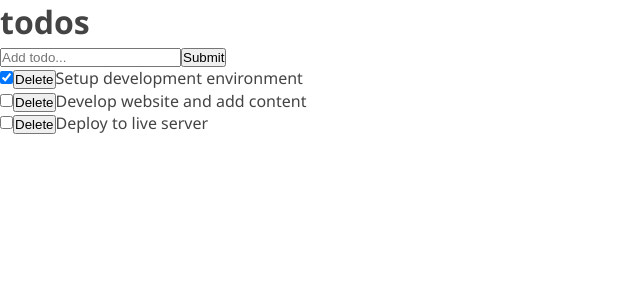
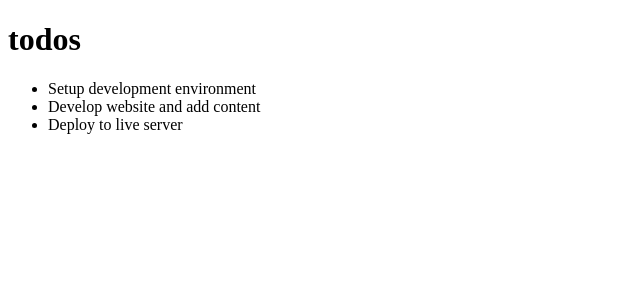
Before and after one commit to HeroIPmonkey/React_exercise, a React (Create React App) app: page / in a window 1280 px wide. Shown: the top 300 px of the page, without its empty margins (0-640 px from the left). Built offline with nearby package versions, Linux system fonts and the light colour scheme.

Commit message:
React Tutorial From Scratch: A Step-by-Step Guide (2021)

```diff
--- a/package.json
+++ b/package.json
@@ -9,7 +9,6 @@
     "react": "^17.0.1",
     "react-dom": "^17.0.1",
     "react-scripts": "4.0.3",
-    "uuid": "^8.3.2",
     "web-vitals": "^1.1.0"
   },
   "scripts": {
--- a/src/App.css
+++ b/src/App.css
@@ -1,13 +1,38 @@
-* {
-  box-sizing: border-box;
-  margin: 0;
-  padding: 0;
+.App {
+  text-align: center;
 }
 
-body {
-  font-family: "Segoe UI", Arial, sans-serif;
-  line-height: 1.4;
-  color: #444;
-  background: #fff;
-  height: 100vh;
+.App-logo {
+  height: 40vmin;
+  pointer-events: none;
 }
+
+@media (prefers-reduced-motion: no-preference) {
+  .App-logo {
+    animation: App-logo-spin infinite 20s linear;
+  }
+}
+
+.App-header {
+  background-color: #282c34;
+  min-height: 100vh;
+  display: flex;
+  flex-direction: column;
+  align-items: center;
+  justify-content: center;
+  font-size: calc(10px + 2vmin);
+  color: white;
+}
+
+.App-link {
+  color: #61dafb;
+}
+
+@keyframes App-logo-spin {
+  from {
+    transform: rotate(0deg);
+  }
+  to {
+    transform: rotate(360deg);
+  }
+}
--- a/src/components/InputTodo.js
+++ /dev/null
@@ -1,39 +0,0 @@
-import React, { Component } from "react"
-
-class InputTodo extends Component {
-  state = {
-    title: "",
-  }
-  onChange = e => {
-    console.log(e.target.name);
-    this.setState({
-      // [e.target.name]: e.target.value,
-      title: e.target.value,
-    })
-  }
-  handleSubmit = e => {
-    e.preventDefault();
-    if (this.state.title.trim()){
-      this.props.addTodoProps(this.state.title);
-      this.setState({
-        title:""
-      });
-    }
-
-  };
-  render() {
-    return (
-      <form onSubmit={this.handleSubmit}>
-        <input
-          type="text"
-          placeholder="Add todo..."
-          value={this.state.title}
-          name="title"
-          onChange={this.onChange}
-        />
-        <button>Submit</button>
-      </form>
-    )
-  }
-}
-export default InputTodo
--- a/src/components/TodoContainer.js
+++ b/src/components/TodoContainer.js
@@ -1,60 +1,25 @@
 import React from 'react'
 import TodosList from "./TodosList";
 import Header from "./Header"
-import InputTodo from "./InputTodo"
-import {v4 as uuidv4} from "uuid";
 class TodoContainer extends React.Component {
   state = {
     todos: [
       {
-        id: uuidv4(),
+        id: 1,
         title: "Setup development environment",
         completed: true
       },
       {
-        id: uuidv4(),
+        id: 2,
         title: "Develop website and add content",
         completed: false
       },
       {
-        id: uuidv4(),
+        id: 3,
         title: "Deploy to live server",
         completed: false
       }
     ]
-  };
-  handleChange = id => {
-    this.setState({
-      todos: this.state.todos.map(todo => {
-        if (todo.id === id) {
-          return{
-            ...todo,
-            completed: !todo.completed,
-          }
-
-        }
-        return todo;
-      })
-    });
-  };
-  delTodo = id => {
-    this.setState({
-      todos:[
-        ...this.state.todos.filter(todo=>{
-          return todo.id !== id;
-        })
-      ]
-    });
-  };
-  addTodoItem = title => {
-    const newTodo = {
-      id: uuidv4(),
-      title: title,
-      completed: false
-    };
-    this.setState({
-      todos: [...this.state.todos, newTodo]
-    });
   };
   render(){
     return(
@@ -73,12 +38,7 @@ class TodoContainer extends React.Component {
       // </ul>
       <div>
         <Header />
-        <InputTodo addTodoProps={this.addTodoItem} />
-        <TodosList
-          todos={this.state.todos}
-          handleChangeProps={this.handleChange}
-          deleteTodoProps = {this.delTodo}
-        />
+        <TodosList todos={this.state.todos} />
       </div>
     )
   }
--- a/src/components/TodoItem.js
+++ b/src/components/TodoItem.js
@@ -3,14 +3,7 @@ import React from "react";
 class TodoItem extends React.Component {
   render() {
     return(
-      <li>
-        <input type="checkbox"
-        checked={this.props.todo.completed}
-        onChange={() => this.props.handleChangeProps(this.props.todo.id)}/>
-        <button onClick={()=>this.props.deleteTodoProps(this.props.todo.id)}>Delete</button>
-        {this.props.todo.title}
-
-      </li>
+      <li>{this.props.todo.title}</li>
     )
   }
 }
--- a/src/components/TodosList.js
+++ b/src/components/TodosList.js
@@ -5,12 +5,7 @@ class TodosList extends React.Component {
     return(
       <ul>
         {this.props.todos.map(todo=>(
-          <TodoItem
-            key={todo.id}
-            todo={todo}
-            handleChangeProps={this.props.handleChangeProps}
-            deleteTodoProps = {this.props.deleteTodoProps}
-          />
+          <TodoItem key={todo.id} todo={todo}/>
         ))}
       </ul>
     )
--- a/src/index.js
+++ b/src/index.js
@@ -1,9 +1,7 @@
 import React from 'react'
 import ReactDom from 'react-dom'
-//component file
+
 import TodoContainer from './components/TodoContainer'
-//stylesheet
-import "./App.css"
 ReactDom.render(
   <React.StrictMode>
     <TodoContainer />
```
Also changed, not shown: 1 other file (tests, documents, lock files or other folders).
